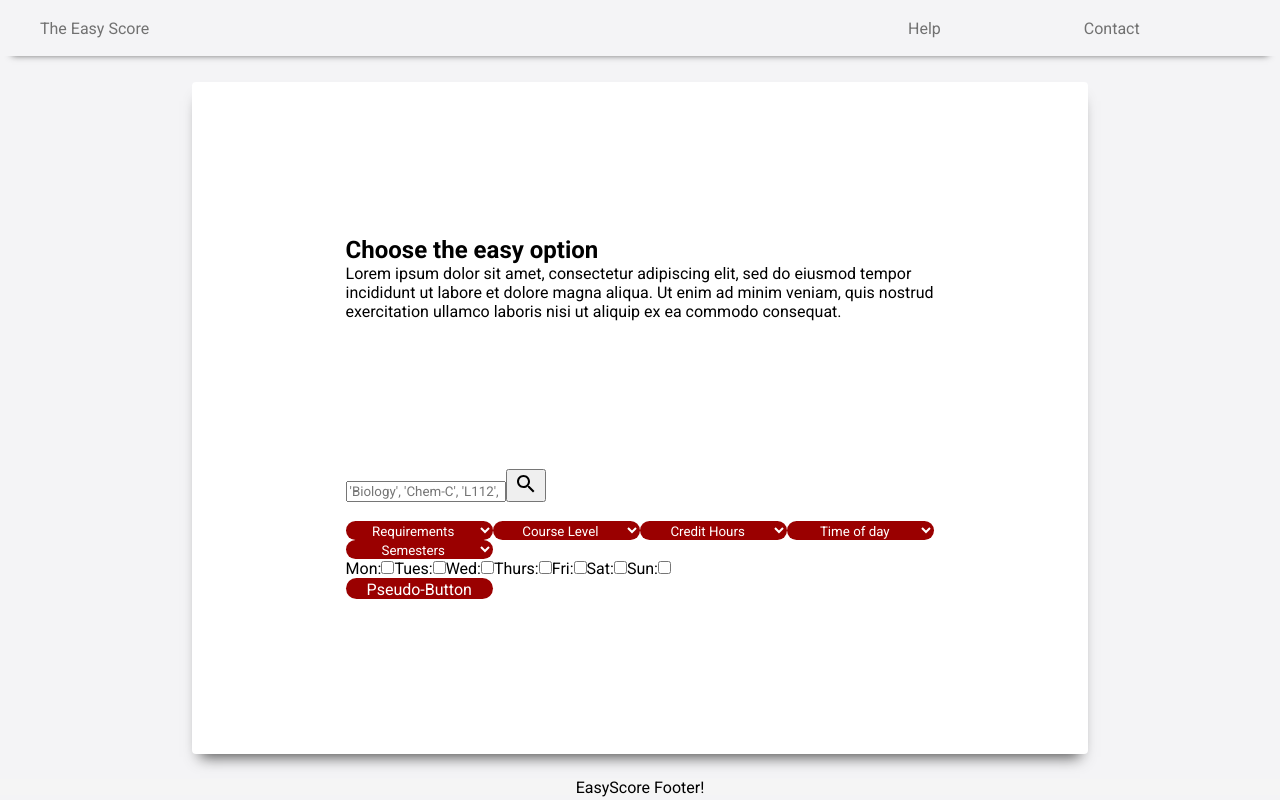
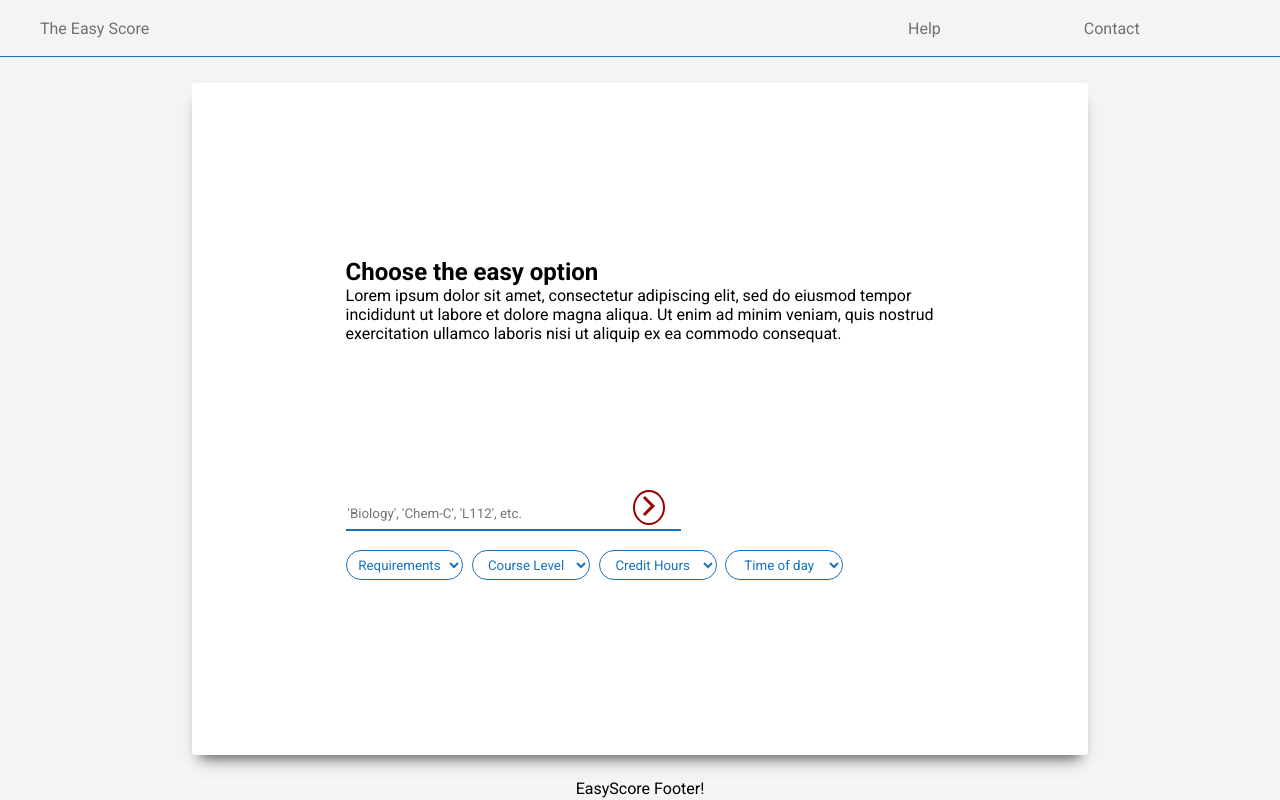
Before and after one commit to s-munro/easyscore, a React (Create React App) app in the folder the-easy-score/: page / in a window 1280 px wide. Built offline with nearby package versions, Linux system fonts and the light colour scheme.

Commit message:
Updated home page with latest button and search bar design

```diff
--- a/the-easy-score/src/App.css
+++ b/the-easy-score/src/App.css
@@ -15,11 +15,11 @@ nav a {
 }
 .nav-bar {
   display: flex;
+  border-bottom: 1px solid #1871BD;
   background-color: #f4f4f6;
   align-items: center;
   height: 7vh;
   width: 100%;
-  box-shadow: 0px 11px 7px -12px #4e4e4e;
 }
 
 .nav-ul {
@@ -34,7 +34,7 @@ nav a {
 
 .logoContainer {
   width: 40%;
-  margin-right: 45%;
+  margin-right: 35%;
 }
 
 .homeNavLinks {
--- a/the-easy-score/src/screens/home/components/SearchForm.js
+++ b/the-easy-score/src/screens/home/components/SearchForm.js
@@ -1,7 +1,7 @@
 import React, { useState } from "react";
 import { connect } from "react-redux";
 import { fetchResults, changeUrl } from "../../../actions/index";
-import SearchIcon from "@material-ui/icons/Search";
+import ArrowForwardIosIcon from "@material-ui/icons/ArrowForwardIos";
 
 import Popup from "./Popup";
 
@@ -49,7 +49,8 @@ const SearchForm = ({ push, changeUrl, searchUrl }) => {
         <div className="homeSrchInput">
           <label>
             <input
-              type="text"
+              className="homeInputBox"
+              type=" text"
               name="keyword"
               placeholder="'Biology', 'Chem-C', 'L112', etc."
               value={urlValues.keyword}
@@ -57,10 +58,12 @@ const SearchForm = ({ push, changeUrl, searchUrl }) => {
             />
           </label>
           <button className="homeSrchBtn">
-            <SearchIcon />
+            <ArrowForwardIosIcon />
+            {/* <p className="buttonSymbol">></p> */}
           </button>
         </div>
         <br></br>
+        <div className="homeFilterBtnContainer">
         <select className="homeFilterDisplay" name="requirement" onChange={handleChange}>
           <option value="">
             Requirements
@@ -77,7 +80,7 @@ const SearchForm = ({ push, changeUrl, searchUrl }) => {
           <option value="0GENEDMM">World Language Class</option>
         </select>
 
-        <select className="homeFilterDisplay" name="level" onChange={handleChange}>
+        <select className="homeFilterDisplay fBtn2" name="level" onChange={handleChange}>
           <option value="">Course Level</option>
           <option value={12}>100–299</option>
           <option value={8}>300–399</option>
@@ -86,7 +89,7 @@ const SearchForm = ({ push, changeUrl, searchUrl }) => {
           <option value={13}>Honors Level Courses</option>
         </select>
 
-        <select className="homeFilterDisplay" name="credit" onChange={handleChange}>
+        <select className="homeFilterDisplay fBtn2" name="credit" onChange={handleChange}>
           <option value="">Credit Hours</option>
           <option value={1}>1</option>
           <option value={2}>2</option>
@@ -97,20 +100,20 @@ const SearchForm = ({ push, changeUrl, searchUrl }) => {
           <option value={7}>7+</option>
         </select>
 
-        <select className="homeFilterDisplay" name="timing" onChange={handleChange}>
+        <select className="homeFilterDisplay fBtn2" name="timing" onChange={handleChange}>
           <option value="">Time of day</option>
           <option value={1}>Morning (7:00 a.m.–10:59 a.m.)</option>
           <option value={2}>Afternoon (11 a.m.–4:59 p.m.)</option>
           <option value={3}>Evening (5 p.m.–11:59 p.m.)</option>
         </select>
 
-        <select className="homeFilterDisplay" name="next_sem" onChange={handleChange}>
+        {/* <select className="homeFilterDisplay" name="next_sem" onChange={handleChange}>
           <option value="">Semesters</option>
           <option value={0}>Previous</option>
           <option value={1}>Upcoming</option>
-        </select>
+        </select> */}
 
-        <div>
+        {/* <div>
           <label>
             Mon:
             <input
@@ -189,7 +192,8 @@ const SearchForm = ({ push, changeUrl, searchUrl }) => {
             subTitle={"subTitle"}
             onExit={handleClosePopup}
           />
-        )}
+        )} */}
+        </div>
       </form>
     </div>
   );
--- a/the-easy-score/src/screens/home/home.css
+++ b/the-easy-score/src/screens/home/home.css
@@ -18,17 +18,53 @@
 }
 
 /*********  MENU DISPLAY BUTTON ************/
+
+.homeSrchInput {
+  border-bottom: 2px solid #1871BD;
+  width: 57%;
+}
+
+.homeInputBox {
+  border: none;
+  color: #9a0000;
+  margin-bottom: 2%;
+  margin-right:8%;
+  width: 75%;
+}
+
+.homeSrchBtn {
+  background: transparent;
+  border: 2px solid #9a0000;
+  padding: 2px;
+  color: #9a0000;
+  border-radius: 100%;
+  margin-left: 5px;
+}
+
+.buttonSymbol {
+  font-family: 'Redressed', Arial, Helvetica, sans-serif;
+  color: #9a0000;
+}
+
+.homeFilterBtnContainer {
+  border: none;
+
+}
+
 .homeFilterDisplay {
   text-align: center;
   align-content: center;
-  background-color: #9a0000;
-  color: #ffffff;
+  background: transparent;
+  color:  #1871BD;
   border-radius: 500px;
-  border: none;
+  border: 1px solid  #1871BD;
   padding-top: 2px;
-  width: 25%;
-  height: 20%;
+  padding-left: 2px;
+  width: 20%;
+  height: 30px;
+  margin-right: 1.5%;
 }
+
 
 .pseudo-button {
   /* background-color: rgb(189, 189, 189); */
```
